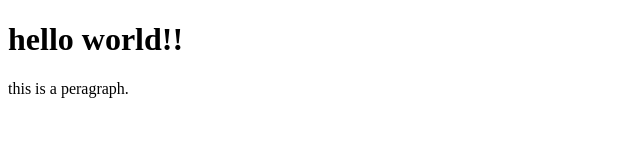
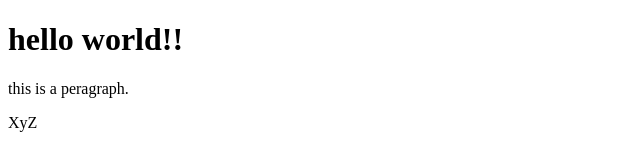
Before and after one commit to Uday-Patel-Simform/git_test, a plain HTML site: page index.html in a window 1280 px wide. Shown: the full height of the page, 0-640 px from the left. Drawn offline with Linux system fonts and the light colour scheme.

Commit message:
added a log

```diff
--- a/app.js
+++ b/app.js
@@ -1 +1,2 @@
 console.log('123$@')
+console.log('from branch3')
--- a/index.html
+++ b/index.html
@@ -9,5 +9,6 @@
 <body>
     <h1>hello world!!</h1>
     <p>this is a peragraph.</p>
+    <p>XyZ</p>
 </body>
 </html>
```
Also changed, not shown: 123.txt.
